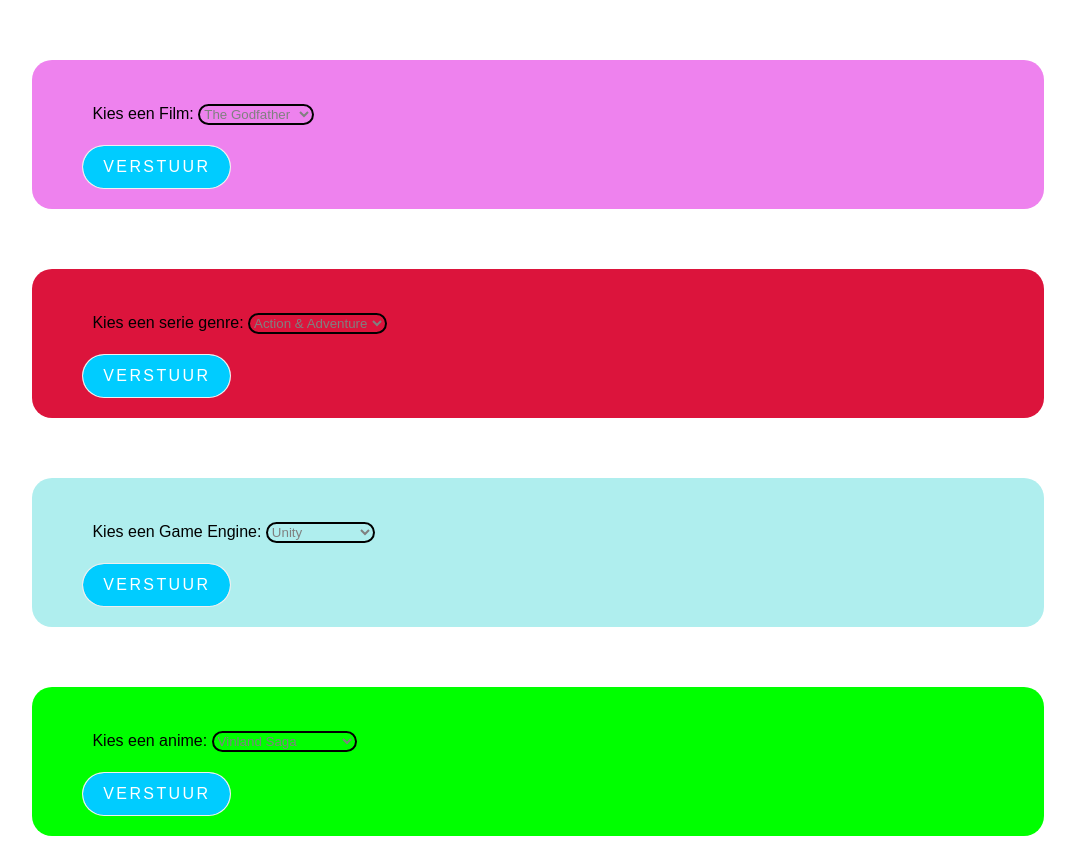
After one commit to SymphonyOfFear/formula1, a PHP site: page /week3.php in a window 1280 px wide. The commit adds this page. Shown: the whole page, without its empty margins (102-1177 px from the left). Run offline with PHP 8.4, Linux system fonts and the light colour scheme.

Commit message:
project setup

```diff
--- /dev/null
+++ b/site/css/week3.css
@@ -0,0 +1,62 @@
+body { font-family: arial, sans-serif; }
+main { width: 100%; }
+div.container {  background: aliceblue; width: 80%; margin: 60px auto 0 auto; border-radius: 20px; }
+form { padding: 20px; border-radius: 20px; }
+ul { list-style: none; margin: 0 auto; }
+ul { margin-top: 1.5em; }
+li { display: inline-block; margin-right: 8px;}
+/* select { appearance: none; font-size: 1.25em; border: none; padding: 0.25em 0.5em;} */
+button {  appearance: none; font-size: 0.8em; border: 1px solid transparent; padding: 10px 16px; border-radius: 20px; margin-top: 20px;  }
+button:hover { border: 1px solid black; cursor: pointer; }
+
+
+.container select{ border:0;background-color: transparent; color: grey; border-radius: 16px; border: 2px #000 solid; text-decoration: none;}
+.container select:focus{color: darkslategray;}
+.container button{left: 20%; position: relative; }
+div.container:nth-child(1) {background: violet;}
+div.container:nth-child(2) {background: Crimson;}
+div.container:nth-child(3) {background: paleturquoise;}
+div.container:nth-child(4) {background: Lime;}
+
+  button {
+    display: inline-block;
+    padding: 0.75rem 1.25rem;
+    border-radius: 10rem;
+    color: #fff;
+    text-transform: uppercase;
+    font-size: 1rem;
+    letter-spacing: 0.15rem;
+    transition: all 0.3s;
+    position: relative;
+    overflow: hidden;
+    z-index: 1;
+}
+button:after {
+    content: '';
+    position: absolute;
+    bottom: 0;
+    left: 0;
+    width: 100%;
+    height: 100%;
+    background-color: #0cf;
+    border-radius: 10rem;
+    z-index: -2;
+}
+button:before {
+    content: '';
+    position: absolute;
+    bottom: 0;
+    left: 0;
+    width: 0%;
+    height: 100%;
+    background-color: #008fb3;
+    transition: all 0.3s;
+    border-radius: 10rem;
+    z-index: -1;
+}
+button:hover {
+    color: #fff;
+}
+button:hover:before {
+    width: 100%;
+}
--- /dev/null
+++ b/site/week3.php
@@ -0,0 +1,101 @@
+<?php
+$arrGameEngine = array("Unity", "Unreal Engine", "GameMaker", "CryEngine", "Phaser");
+$arrFilms = array("The Godfather", "Fight Club", "Seven Samurai", "	Braveheart", "Die Hard");
+$arrEigenKeuzen = array("Vinland Saga", "Tengoku Daimakyou", "Oshi no Ko", "Mashle", "Hell's Paradise");
+$arrSerieGenre = array("Action & Adventure", "Comedie", "Drama", "Sci-Fi", "Fantasy");
+
+$arrMaanden = array("Januari", "Februari", "Maart", "April", "Mei", "Juni", "Juli", "Augustus", "September", "Oktober", "November", "December");
+?>
+<!DOCTYPE html>
+<html lang="en">
+
+<head>
+    <meta charset="UTF-8">
+    <meta http-equiv="X-UA-Compatible" content="IE=edge">
+    <meta name="viewport" content="width=device-width, initial-scale=1.0">
+    <link rel="stylesheet" href="css/week3.css">
+    <title>Document</title>
+</head>
+
+<body>
+    <main>
+        <!-- Films -->
+        <div class="container">
+            <form action="verwerk.php" method="post">
+                <ul>
+                    <li>
+                        <label for="Film">Kies een Film:</label>
+                        <select name="selTaal1" id="Film">
+                            <? foreach ($arrFilms as $films): ?>
+                                <?php echo '<option value="' . $films . '">' . $films . '</option>'; ?>
+                            <? endforeach ?>
+                        </select>
+                    </li>
+                </ul>
+                <li>
+                    <button type="submit">Verstuur</button>
+                </li>
+                </ul>
+            </form>
+        </div>
+        <!-- Genre Serie Lijst -->
+        <div class="container">
+            <form action="verwerk.php" method="post">
+                <ul>
+                    <li>
+                        <label for="Genre">Kies een serie genre:</label>
+                        <select name="selGenre" id="Genre">
+                            <? foreach ($arrSerieGenre as $genre): ?>
+                                <?php echo '<option value="' . $genre . '">' . $genre . '</option>'; ?>
+                            <? endforeach ?>
+                        </select>
+                    </li>
+                </ul>
+                <li>
+                    <button  type="submit">Verstuur</button>
+                </li>
+                </ul>
+            </form>
+        </div>
+        <!-- Engine Game Lijst -->
+        <div class="container">
+            <form action="verwerk.php" method="post">
+                <ul>
+                    <li>
+                        <label for="GameEngine">Kies een Game Engine:</label>
+                        <select name="selGameEngine" id="GameEngine">
+                            <? foreach ($arrGameEngine as $game): ?>
+                                <?php echo '<option value="' . $game . '">' . $game . '</option>'; ?>
+                            <? endforeach ?>
+                        </select>
+                    </li>
+                </ul>
+                <li>
+                    <button  type="submit">Verstuur</button>
+                </li>
+                </ul>
+            </form>
+        </div>
+        <!-- Eigen Keuze Container -->
+        <div class="container">
+            <form action="verwerk.php" method="post">
+                <ul>
+                    <li>
+                        <label for="Anime">Kies een anime:</label>
+                        <select name="selAnime" id="Anime">
+                            <? foreach ($arrEigenKeuzen as $Anime): ?>
+                                <?php echo '<option value="' . $Anime . '">' . $Anime . '</option>'; ?>
+                            <? endforeach ?>
+                        </select>
+                    </li>
+                </ul>
+                <li>
+                    <button   type="submit">Verstuur</button>
+                </li>
+                </ul>
+            </form>
+        </div>
+    </main>
+</body>
+
+</html>
```
Also changed, not shown: site/css/style.css (+31 -1 lines), site/driver-detail.php (added, +43 -0 lines), site/index.php (+33 -10 lines).
